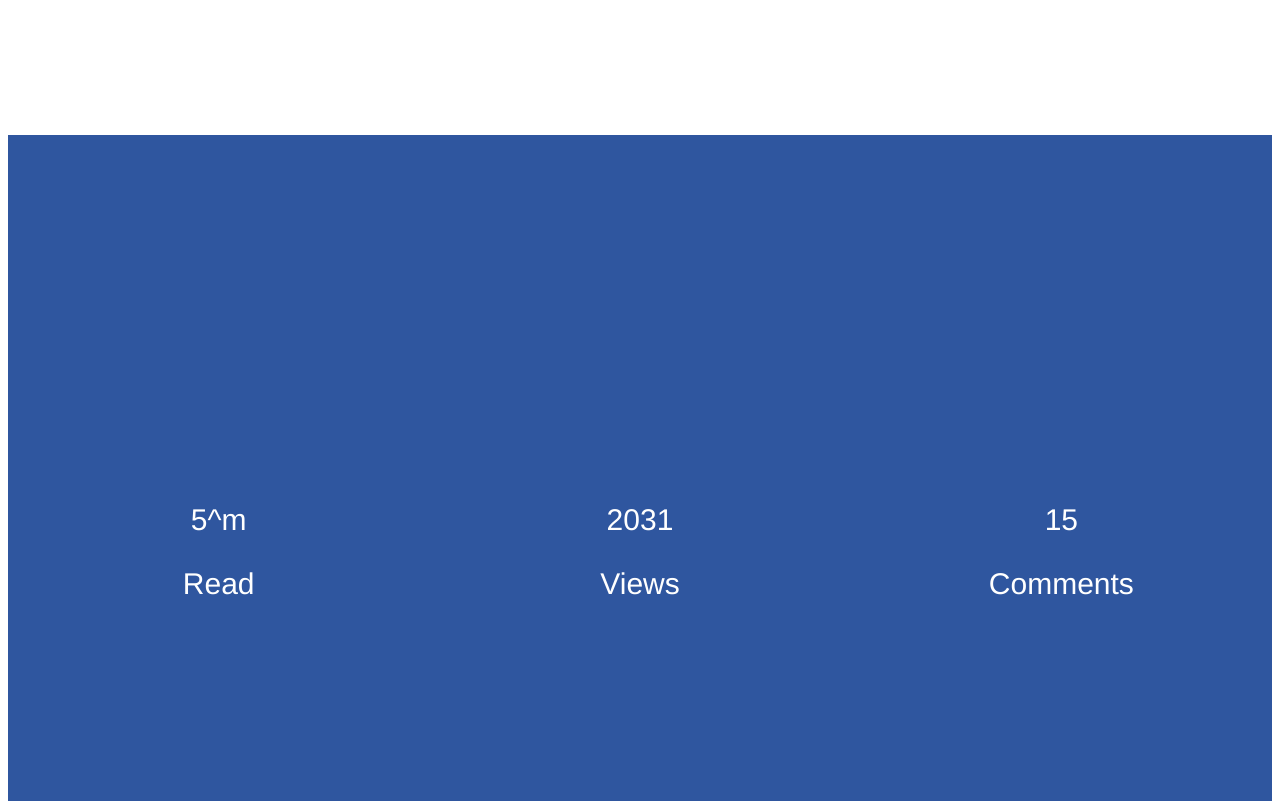
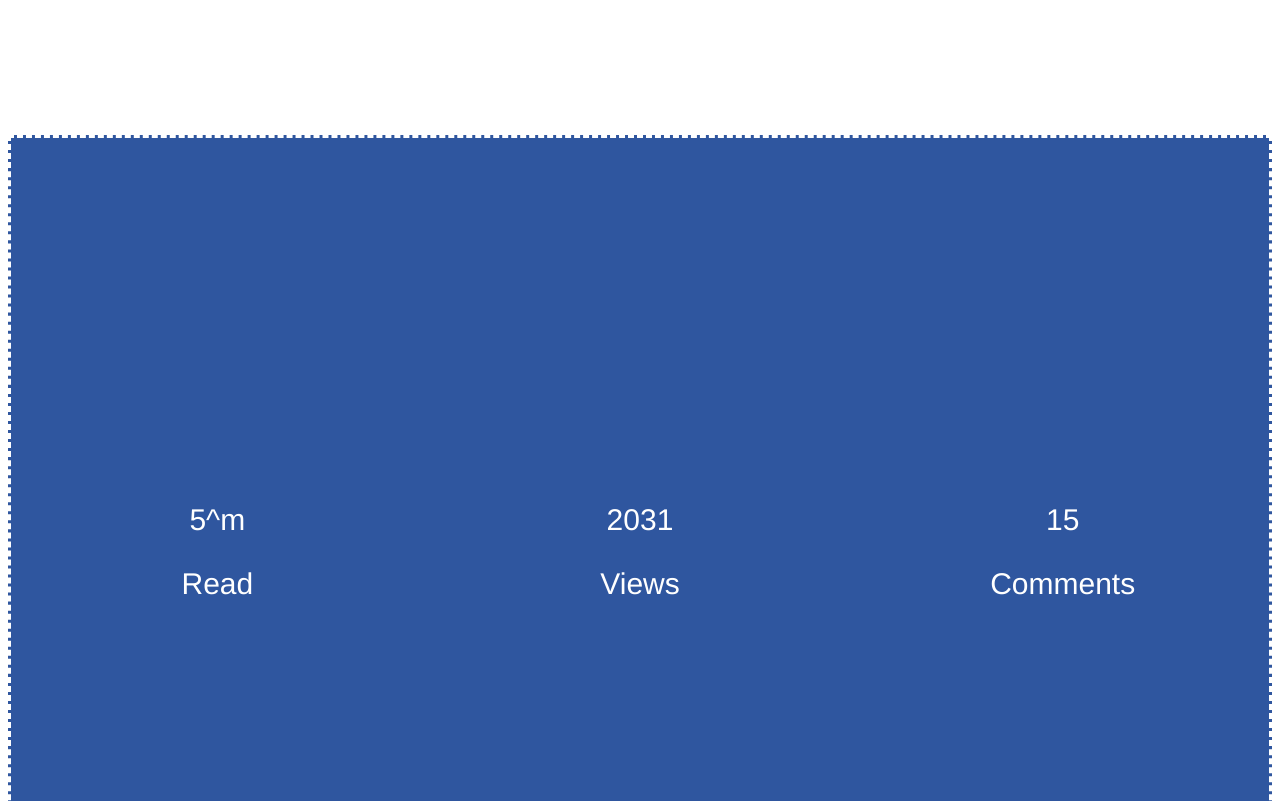
Before and after one commit to van20020/wdd130-vang, a plain HTML site: page w9ice/week9.html in a window 1280 px wide. Shown: the part 1600-2401 px from the top of the page. Drawn offline with Linux system fonts and the light colour scheme.

Commit message:
week9 ice

```diff
--- a/w9ice/week9.css
+++ b/w9ice/week9.css
@@ -31,6 +31,9 @@ footer{
     display: grid;
     grid-template-columns: 1fr 1fr 1fr;
     background-color:rgb(47, 86, 159);
+    grid-gap: 10px;
+    border-style: dashed;
+    border-color: white;
 }
 .read, .views, .comments{
     font-family: 'Franklin Gothic Medium', 'Arial Narrow', Arial, sans-serif;
@@ -41,6 +44,7 @@ footer{
     margin-right: auto;
     font-size: 30px;
     color: white;
+
 }
 .info{
     color: white;
```
